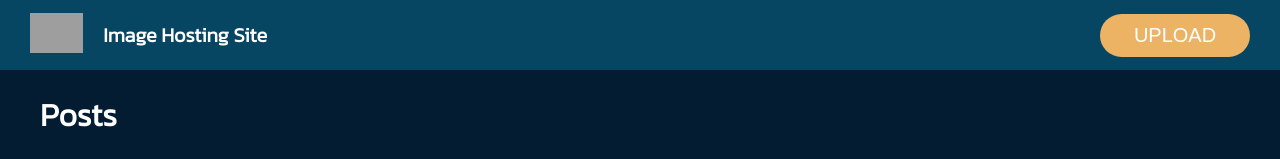
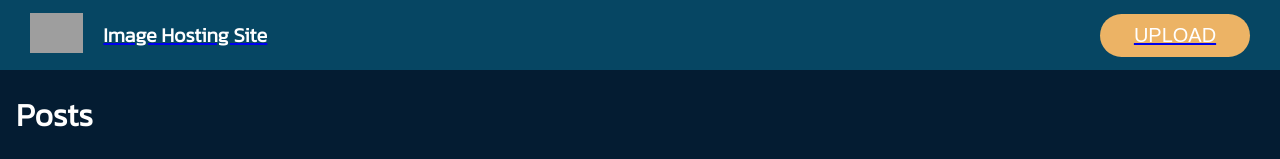
Before and after one commit to harshitpanwar/Image-Hosting-Site, a React (Create React App) app in the folder Mern/Mern_Memories_App/client/: page / in a window 1280 px wide. Shown: the top 159 px of the page. Built offline with nearby package versions, Linux system fonts and the light colour scheme; grey boxes are pictures that could not be loaded; a web font is replaced by a local one.

Commit message:
added react routes

```diff
--- a/Mern/Mern_Memories_App/client/package.json
+++ b/Mern/Mern_Memories_App/client/package.json
@@ -13,6 +13,7 @@
     "react": "^17.0.2",
     "react-dom": "^17.0.2",
     "react-file-base64": "^1.0.3",
+    "react-router-dom": "^6.2.1",
     "react-scripts": "5.0.0",
     "redux": "^4.1.2",
     "redux-thunk": "^2.4.1",
--- a/Mern/Mern_Memories_App/client/src/App.js
+++ b/Mern/Mern_Memories_App/client/src/App.js
@@ -1,5 +1,5 @@
 import React from "react";
-import { Container, AppBar, Typography, Grow, Grid, Icon, Fade } from '@material-ui/core'
+import { Container, AppBar, Typography, Grow, Grid, Icon } from '@material-ui/core'
 
 import Posts from './components/Posts/Posts';
 import Form from './components/Form/Form';
@@ -7,35 +7,29 @@ import icon from './images/icon.png';
 import useStyles from './styles';
 import Header from "./components/Header/Header";
 import './App.css'
+import { BrowserRouter, Routes, Route } from 'react-router-dom';
 
 const App = () => {
     const classes = useStyles();
     return (
-      <div className="container" maxwidth="lg">
+
+        <BrowserRouter>
 
         <Header/>
 
-          {/* <AppBar className={classes.appBar} position="static" color="inherit">
-          <img className={classes.image} src={icon} alt="image hosting icon" height="60px" width="60px"/>
-              <Typography className={classes.heading} variant="h3" align="center">Image Hosting Site</Typography>
-          </AppBar> */}
-        {/*<Grow in>
-            <Container>
-                <Grid container justify="space-between" alignItems="stretch" spacing={3}>
-                    <Grid item xs={12} sm={7}> */}
-        <Fade in>
-            <Container>
-                <Posts />
-            </Container>
-        </Fade>
-                    {/* </Grid>
-                    <Grid item xs={12} sm={4}>
-                        <Form />
-                    </Grid>
-                </Grid>
-            </Container>
-        </Grow> */}
-      </div>
+            <Routes>
+
+
+            <Route path='/' element={<Posts/>}/>
+
+            <Route path='/upload' element={<Form/>} exact/>
+
+
+            </Routes>
+
+
+
+      </BrowserRouter>
     );
 }
 
--- a/Mern/Mern_Memories_App/client/src/components/Header/Header.js
+++ b/Mern/Mern_Memories_App/client/src/components/Header/Header.js
@@ -1,9 +1,12 @@
 import React from 'react';
 import './Header.css';
+import { Link } from 'react-router-dom';
 
 function Header() {
     return (
         <div className='Header'>
+            <Link to='/'>
+
             <div className='pair'>
                 <div className='icon'>
                     <img height={'40px'} src='https://cdn-icons-png.flaticon.com/512/1829/1829589.png'></img>
@@ -14,9 +17,15 @@ function Header() {
                 </div>
             </div>
 
+            </Link>
+
+
 
             <div className='upload_button'>
-                <button className='button'> UPLOAD </button>
+                <Link to='/upload'>
+                    <button className='button'> UPLOAD </button>
+                </Link>
+
             </div>
         </div>
     )
```
Also changed, not shown: 1 other file (tests, documents, lock files or other folders).
